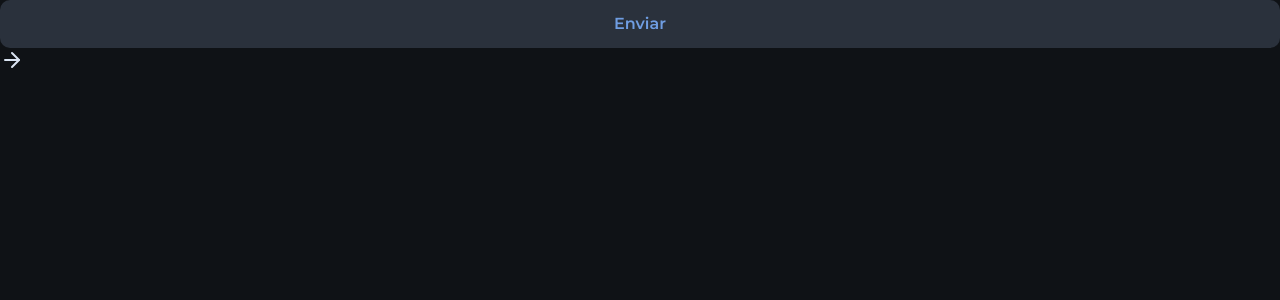
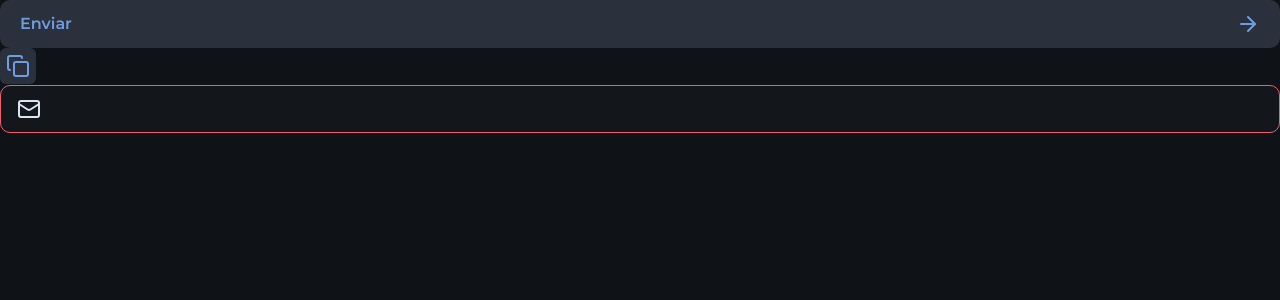
Before and after one commit to EsleySaab/nlw-connect-, a Next.js app: page / in a window 1280 px wide. Shown: the top 300 px of the page. Built offline with nearby package versions, Linux system fonts and the light colour scheme.

Commit message:
feat: add input component

```diff
--- a/src/app/page.tsx
+++ b/src/app/page.tsx
@@ -1,11 +1,28 @@
-import Button from "@/components/Button"
-import { ArrowRight } from "lucide-react"
+import Button from "@/components/button"
+import IconButton from "@/components/icon-button"
+import { InputField, InputIcon, InputRoot } from "@/components/input"
+import { ArrowRight, Copy, Mail } from "lucide-react"
 
 export default function Home() {
   return (
     <main>
-      <Button />
-      <ArrowRight />
+      <Button type="submit">
+        Enviar
+        <ArrowRight />
+      </Button>
+
+      <IconButton>
+        <Copy />
+      </IconButton>
+
+      <div>
+        <InputRoot error>
+          <InputIcon>
+            <Mail />
+          </InputIcon>
+          <InputField />
+        </InputRoot>
+      </div>
     </main>
   )
 }
--- a/src/components/Button.tsx
+++ /dev/null
@@ -1,15 +0,0 @@
-import { ReactNode } from "react"
-
-interface ButtonProps {
-  children?: ReactNode
-}
-
-const Button = ({ children }: ButtonProps) => {
-  return (
-    <button className="px-5 h-12 bg-gray-500 text-blue font-semibold rounded-xl w-full cursor-pointer hover:bg-blue hover:text-gray-900 transition-colors duration-300">
-      {children || "Enviar"}
-    </button>
-  )
-}
-
-export default Button
--- /dev/null
+++ b/src/components/button.tsx
@@ -0,0 +1,14 @@
+import { ComponentProps } from "react"
+
+interface ButtonProps extends ComponentProps<"button"> {}
+
+const Button = (props: ButtonProps) => {
+  return (
+    <button
+      className="flex items-center justify-between px-5 h-12 bg-gray-500 text-blue font-semibold rounded-xl w-full cursor-pointer hover:bg-blue hover:text-gray-900 transition-colors duration-300"
+      {...props}
+    />
+  )
+}
+
+export default Button
--- /dev/null
+++ b/src/components/icon-button.tsx
@@ -0,0 +1,14 @@
+import { ComponentProps } from "react"
+
+interface IconButtonProps extends ComponentProps<"button"> {}
+
+const IconButton = (props: IconButtonProps) => {
+  return (
+    <button
+      className="p-1.5 bg-gray-500 text-blue rounded-md cursor-pointer hover:bg-blue hover:text-gray-900 transition-colors duration-300"
+      {...props}
+    />
+  )
+}
+
+export default IconButton
--- /dev/null
+++ b/src/components/input.tsx
@@ -0,0 +1,32 @@
+import { ComponentProps } from "react"
+
+interface InputRootProps extends ComponentProps<"div"> {
+  error?: boolean
+}
+
+export function InputRoot({ error = false, ...props }: InputRootProps) {
+  return (
+    <div
+      data-error={error}
+      className="group bg-gray-800 h-12 border border-gray-600 rounded-xl px-4 flex items-center gap-2 focus-within:border-gray-100 data-[error=true]:border-danger"
+      {...props}
+    />
+  )
+}
+
+interface InputIconProps extends ComponentProps<"span"> {}
+
+export function InputIcon(props: InputIconProps) {
+  return (
+    <span
+      className="text-gray-400 group-focus-within:text-gray-100 group-[&:not(:has(input:placeholder-shown))]:text-gray-100 group-data-[error=true]:text-danger"
+      {...props}
+    ></span>
+  )
+}
+
+interface InputFieldProps extends ComponentProps<"input"> {}
+
+export function InputField(props: InputFieldProps) {
+  return <input {...props} className="flex-1 outline-0 placeholder-gray-400" />
+}
```
